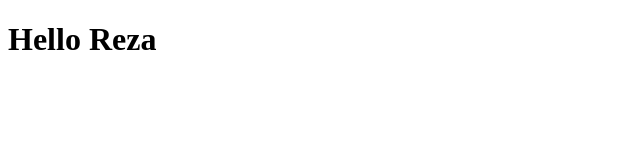
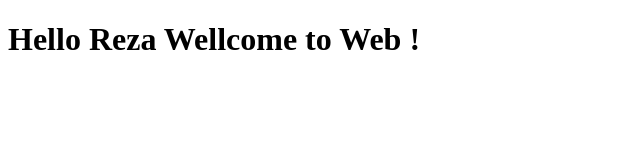
Before and after one commit to reza72ahmadi/for-test, a plain HTML site: page index.html in a window 1280 px wide. Shown: the whole page, without its empty margins (0-640 px from the left). Drawn offline with Linux system fonts and the light colour scheme.

Commit message:
wlcm added

```diff
--- a/index.html
+++ b/index.html
@@ -9,7 +9,7 @@
 <body>
     <h1>
         Hello Reza
-
+Wellcome to Web !
     </h1>
 </body>
 </html>
```
